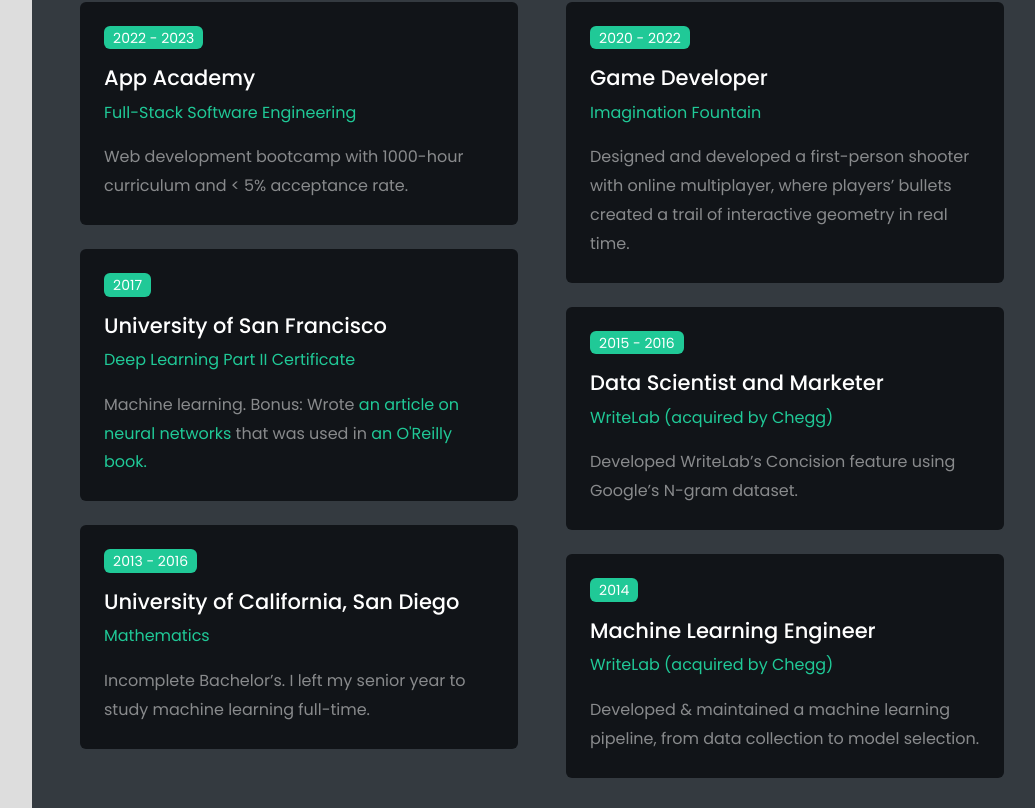
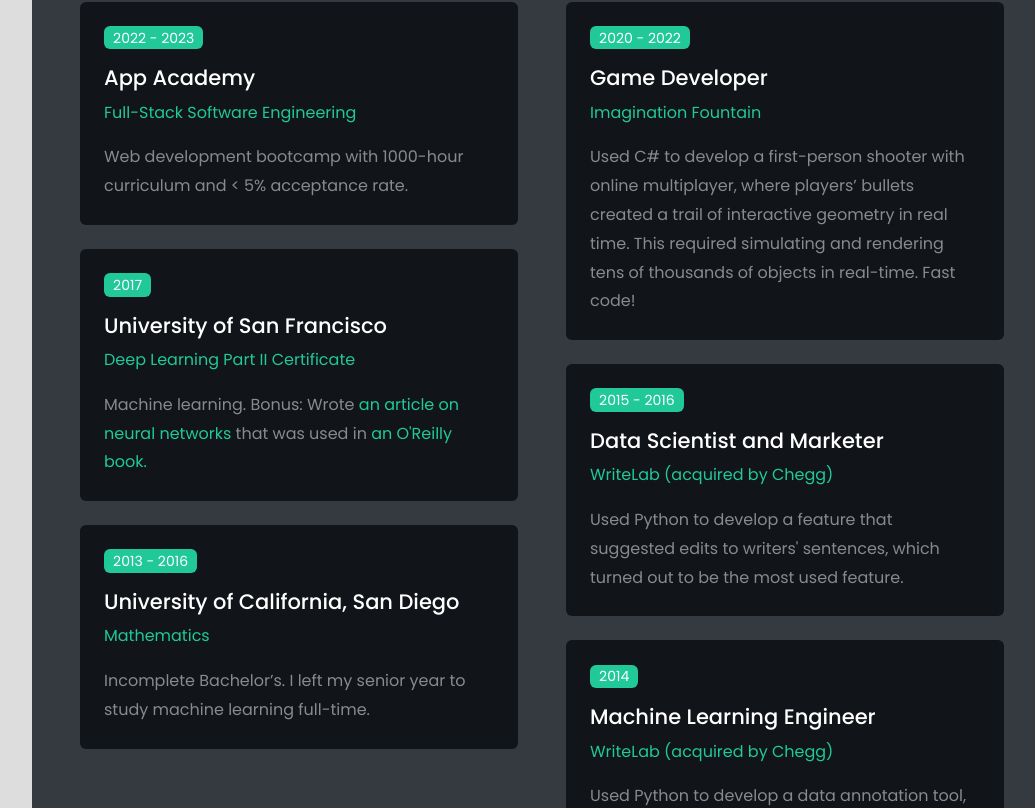
Before and after one commit to MattKleinsmith/mattkleinsmith.github.io, a React (Create React App) app in the folder react-app/: page / in a window 1280 px wide. Shown: the part 9396-10204 px from the top of the page, without its empty margins (228-1263 px from the left). Built offline with nearby package versions, Linux system fonts and the light colour scheme.

Commit message:
Update resume section

```diff
--- a/react-app/src/components/Resume.jsx
+++ b/react-app/src/components/Resume.jsx
@@ -27,19 +27,19 @@
       yearRange: "2020 - 2022",
       title: "Game Developer",
       place: "Imagination Fountain",
-      desc: "Designed and developed a first-person shooter with online multiplayer, where players’ bullets created a trail of interactive geometry in real time.",
+      desc: "Used C# to develop a first-person shooter with online multiplayer, where players’ bullets created a trail of interactive geometry in real time. This required simulating and rendering tens of thousands of objects in real-time. Fast code!",
     },
     {
       yearRange: "2015 - 2016",
       title: "Data Scientist and Marketer",
       place: "WriteLab (acquired by Chegg)",
-      desc: "Developed WriteLab’s Concision feature using Google’s N-gram dataset. ",
+      desc: "Used Python to develop a feature that suggested edits to writers' sentences, which turned out to be the most used feature.",
     },
     {
       yearRange: "2014",
       title: "Machine Learning Engineer",
       place: "WriteLab (acquired by Chegg)",
-      desc: "Developed & maintained a machine learning pipeline, from data collection to model selection.",
+      desc: "Used Python to develop a data annotation tool, which increased training dataset growth by 1000%.",
     },
   ];
 
```
